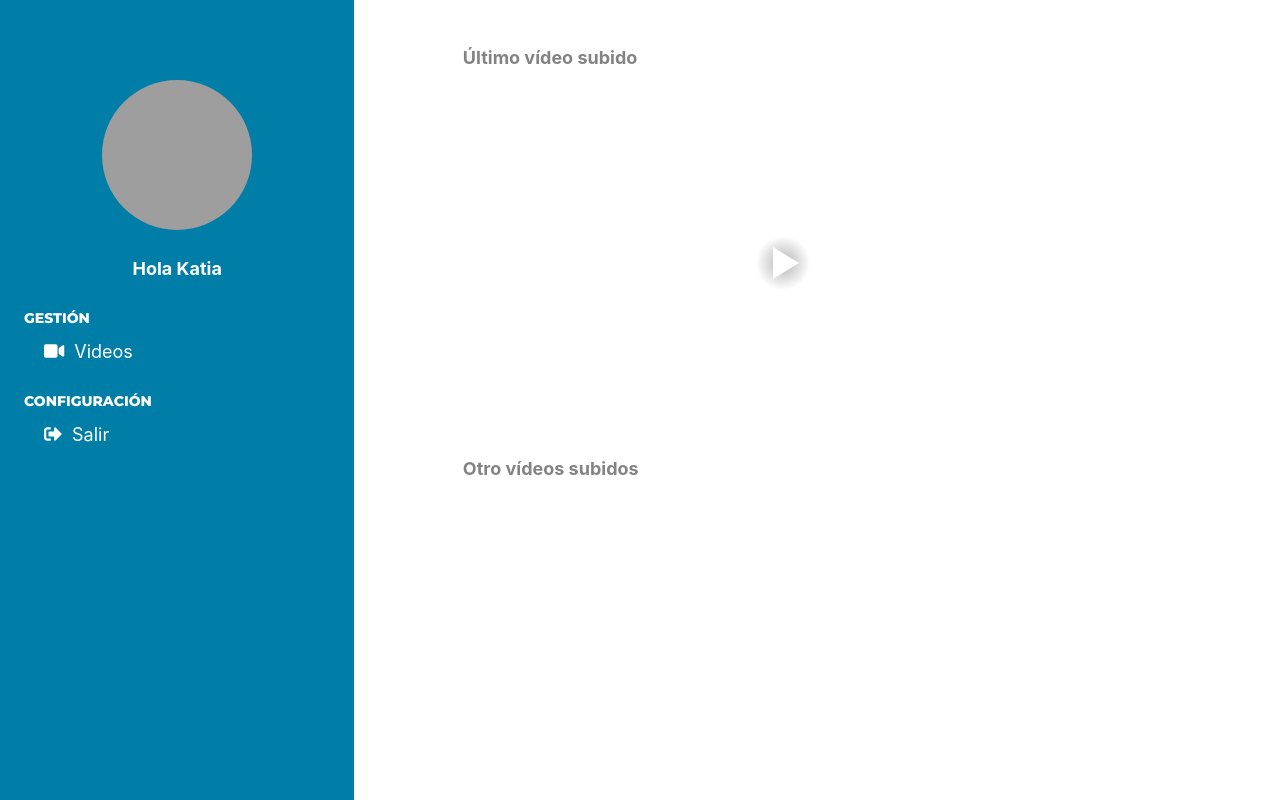
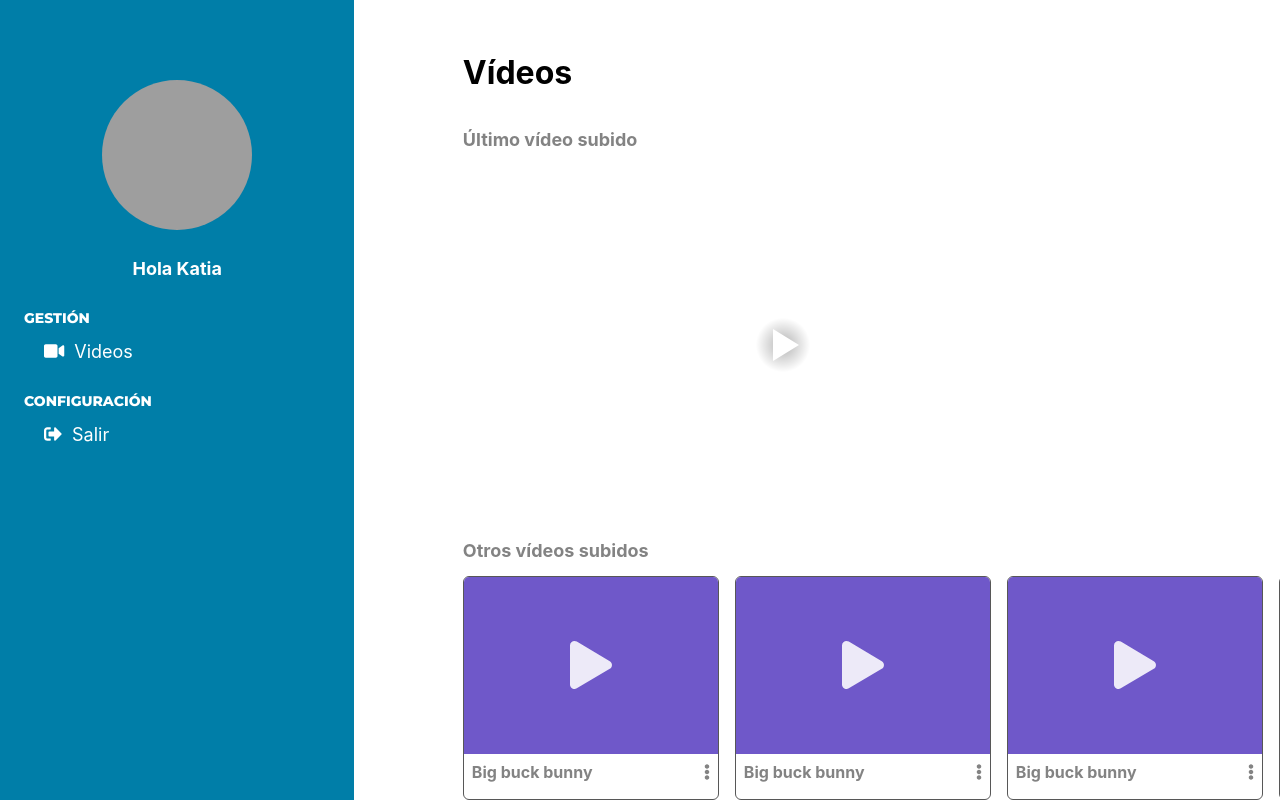
Before and after one commit to GerardCod/hl-admin, a React (Create React App) app: page /videos in a window 1280 px wide. Built offline with nearby package versions, Linux system fonts and the light colour scheme; no server answers; grey boxes are pictures that could not be loaded.

Commit message:
[MODIFY] Design of video module finished

```diff
--- a/src/App.css
+++ b/src/App.css
@@ -182,11 +182,13 @@
 }
 
 .VideoCard {
-  width: 20vmax;
-  height: 20vmax;
+  flex: 0 0 auto;
+  width: 16rem;
+  height: 14rem;
   border: 1px solid var(--border-color);
-  border-radius: 1rem;
+  border-radius: 6px;
   overflow: hidden;
+  margin-right: 1rem;
 }
 
 .VideoCard__Thumbnail {
@@ -196,6 +198,31 @@
 }
 
 .VideoCard__Thumbnail > * {
-  font-size: 2rem;
+  font-size: 3rem;
   color: var(--icon-play-color);
 }
+
+.VideoCard__Footer {
+  padding: 0.5rem;
+  justify-content: space-between;
+  align-items: center;
+  color: var(--title-color);
+}
+
+.VideoCard__Title {
+  font-size: 1rem;
+  font-weight: bold;
+}
+
+.VideoCard__Menu {
+  cursor: pointer;
+}
+
+.PlayList {
+  width: 100%;
+  height: auto;
+  flex-wrap: nowrap;
+  flex-direction: row;
+  margin-bottom: 2rem;
+  overflow-x: scroll;
+}
--- a/src/components/VideoCard.js
+++ b/src/components/VideoCard.js
@@ -8,9 +8,9 @@ const VideoCard = () => {
       <div className="VideoCard__Thumbnail flex flex--center">
         <FontAwesomeIcon icon={faPlay} />
       </div>
-      <footer className="flex">
-        <h4>Big buck bunny</h4>
-        <FontAwesomeIcon icon={faEllipsisV} />
+      <footer className="flex VideoCard__Footer">
+        <span className="VideoCard__Title">Big buck bunny</span>
+        <FontAwesomeIcon icon={faEllipsisV} className="VideoCard__Menu" />
       </footer>
     </article>
   );
--- a/src/pages/VideosPage.js
+++ b/src/pages/VideosPage.js
@@ -1,10 +1,12 @@
 import React from 'react';
 import ReactPlayer from 'react-player';
+import VideoCard from '../components/VideoCard';
 import Admin from '../containers/Admin';
 
 const VideosPage = () => {
   return (
     <Admin>
+      <h1>Vídeos</h1>
       <div className="flex">
         <h2 className="Title">Último vídeo subido</h2>
       </div>
@@ -13,8 +15,11 @@ const VideosPage = () => {
         controls
         light
       />
-      <section>
-        <h2 className="Title">Otro vídeos subidos</h2>
+      <h2 className="Title">Otros vídeos subidos</h2>
+      <section className="flex PlayList">
+        {
+          Array.from([1,2,3,4,5,6,7,8,9]).map((e) => <VideoCard />)
+        }
       </section>
     </Admin>
   );
```
